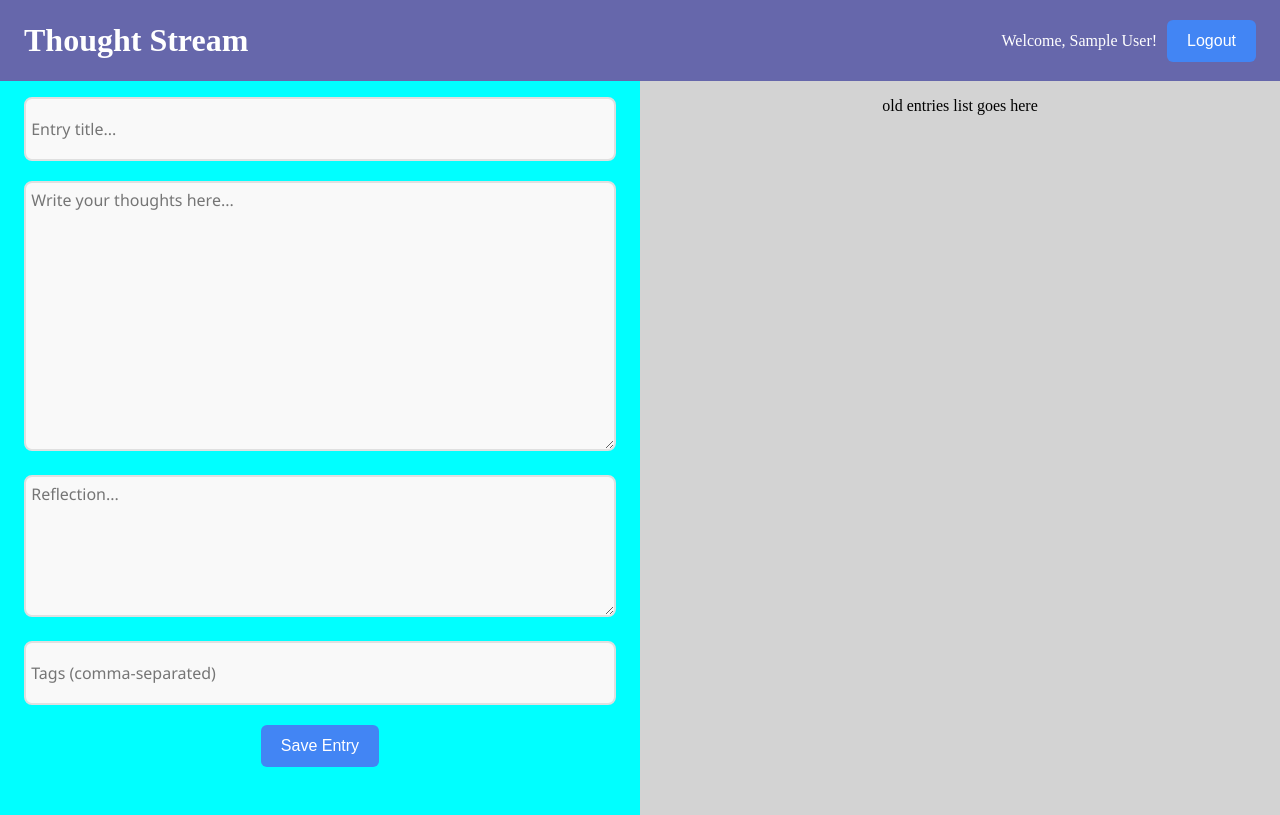
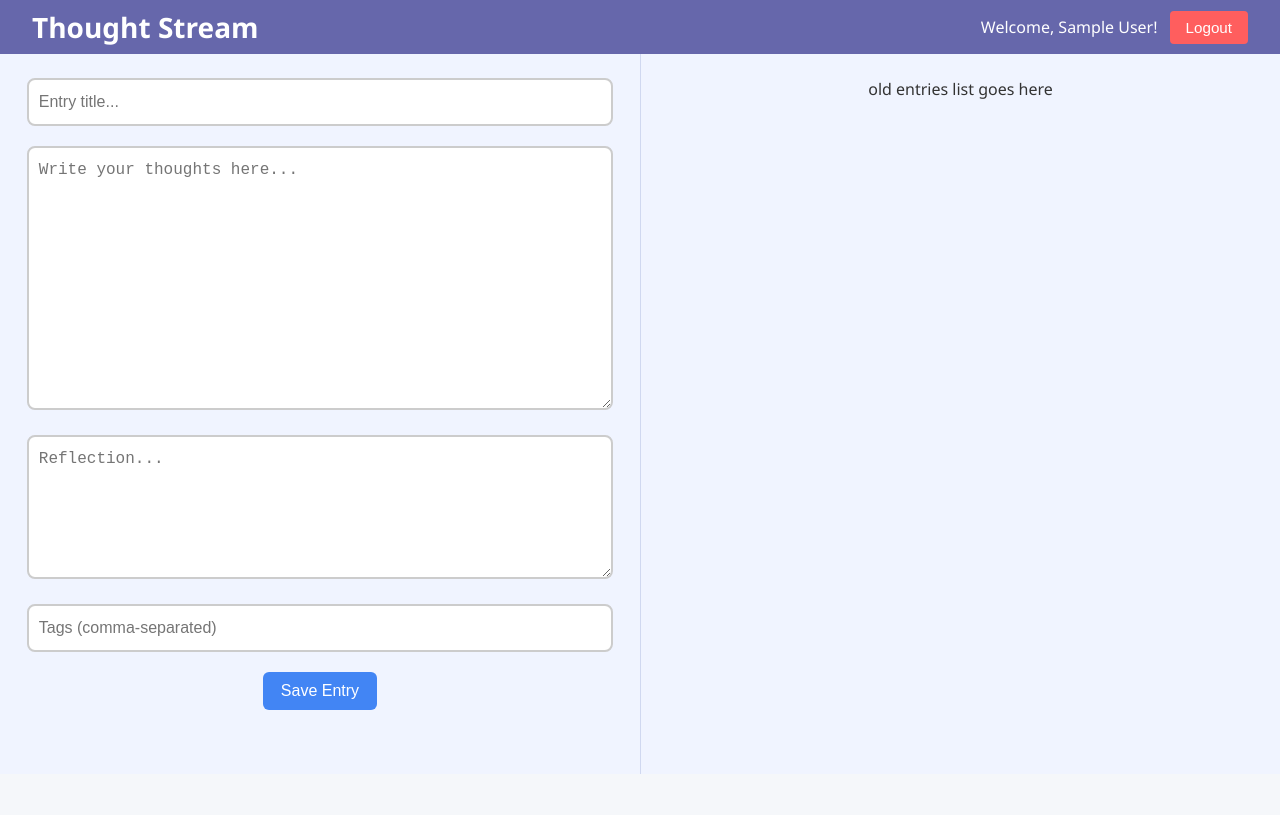
Before and after one commit to sargis8803/ThoughtStream, a React (Vite) app in the folder thoughtstream-frontend/: page /dashboard in a window 1280 px wide. Built offline with nearby package versions, Linux system fonts and the light colour scheme; no server answers; sample sign-in values are in the browser's storage.

Commit message:
added more css style

```diff
--- a/thoughtstream-frontend/src/App.css
+++ b/thoughtstream-frontend/src/App.css
@@ -1,20 +1,29 @@
-body{
+/* Base reset and typography */
+body {
   margin: 0;
+  font-family: 'Segoe UI', system-ui, sans-serif;
+  background-color: #f5f7fa;
+  color: #333;
 }
 
 #root {
-
   text-align: center;
 }
 
-
+/* Header styling */
 .dashboard-header {
   display: flex;
   justify-content: space-between;
   align-items: center;
   background-color: #6667AB;
   color: white;
-  padding: 0.05rem 1.5rem;
+  padding: 0.5rem 2rem;
+  box-shadow: 0 2px 4px rgba(0, 0, 0, 0.1);
+}
+
+.dashboard-header h1 {
+  font-size: 1.75rem;
+  margin: 0;
 }
 
 .header-left {
@@ -23,7 +32,7 @@ body{
 }
 
 .header-left h1 {
-  margin-right: 10px; /* Space between title and weather widget */
+  margin-right: 20px;
 }
 
 .user-info {
@@ -32,70 +41,77 @@ body{
 }
 
 .user-info button {
-  margin-left: 10px; /* Space between user name and logout button */
+  margin-left: 12px;
+  padding: 8px 16px;
+  background: #ff5e5e;
+  font-size: 0.95rem;
+  border-radius: 4px;
 }
 
-.dashboard-main{
+.user-info button:hover {
+  background: #e04b4b;
+}
+
+/* Main layout */
+.dashboard-main {
   display: grid;
-  grid-template-areas:
-  "text-entry old-entries";
+  grid-template-areas: "text-entry old-entries";
   grid-template-columns: 1fr 1fr;
-  height: calc(100vh - 120px);
+  height: calc(100vh - 80px); /* adjusted to match smaller header */
+}
+
+#text-entry, #old-entries {
+  background-color: #f0f4ff; /* soft, clean light blue */
+  padding: 1.5rem;
+  height: 100%;
+  overflow-y: auto;
+  box-sizing: border-box;
+  border-left: 1px solid #d0d8f0;
 }
 
 #text-entry {
   grid-area: text-entry;
-  background-color: aqua;
-  padding: 1rem;
-  height: 100%;
+  border-left: none; /* only old-entries gets the left divider */
 }
 
 #old-entries {
   grid-area: old-entries;
-  background-color: lightgray;
-  padding: 1rem;
-  height: 100%;
 }
 
+/* Input styling */
 input, textarea {
   width: 95%;
-  padding: 5px;
-  font-size: 16px;
-  font-family: 'Segoe UI', system-ui, sans-serif;
+  padding: 10px;
+  font-size: 1rem;
   line-height: 1.5;
   margin-bottom: 20px;
-  border: 2px solid #e0e0e0;
+  border: 2px solid #ccc;
   border-radius: 8px;
-  background-color: #f9f9f9;
-  transition: all 0.3s ease;
+  background-color: #ffffff;
+  transition: border-color 0.3s, box-shadow 0.3s;
 }
 
 input:focus, textarea:focus {
-  outline: none;             /* Removes default browser outline */
-  border-color: #4a90e2;     /* Blue border when focused */
-  background-color: #fff;    /* White background when focused */
-  box-shadow: 0 0 0 3px rgba(74, 144, 226, 0.2); /* Blue glow */
+  border-color: #6667AB;
+  box-shadow: 0 0 0 3px rgba(102, 103, 171, 0.2);
+  background-color: #fff;
 }
 
 textarea {
-  min-height: 20px;   /* Minimum height */
-  resize: vertical;    /* Allows vertical resizing only */
-  line-height: 1.6;    /* More breathing room between lines */
+  min-height: 60px;
+  resize: vertical;
 }
 
-input {
-  height: 50px;  /* Fixed height for title input */
-}
-
+/* Button styling */
 button {
-  padding: 12px 20px;
-  font-size: 16px;
+  padding: 10px 18px;
+  font-size: 1rem;
   background: #4285f4;
   color: white;
   border: none;
   border-radius: 6px;
   cursor: pointer;
-  transition: background 0.2s;
+  transition: background 0.3s;
 }
 
 button:hover {
@@ -103,23 +119,24 @@ button:hover {
 }
 
 button:active {
-  transform: scale(0.98); /* press effect */
+  transform: scale(0.98);
 }
 
+/* Weather widget */
 .weather-widget h3 {
-  margin: 0 0 0.5rem;
-  font-size: 1.25rem;
-  color: #F8F8FF; /* light color to match dark background */
+  margin: 0 0 0.25rem;
+  font-size: 1rem;
+  color: #f0f0f0;
 }
 
 .weather-widget p {
-  margin: 0.25rem 0;
-  font-size: 1rem;
-  color: #F0F0F0; /* lighter than #555 for visibility */
+  margin: 0.2rem 0;
+  font-size: 0.9rem;
+  color: #f5f5f5;
 }
 
 .weather-widget img {
-  margin-top: 0.5rem;
-  width: 60px;
-  height: 60px;
+  margin-top: 0.25rem;
+  width: 50px;
+  height: 50px;
 }
```
